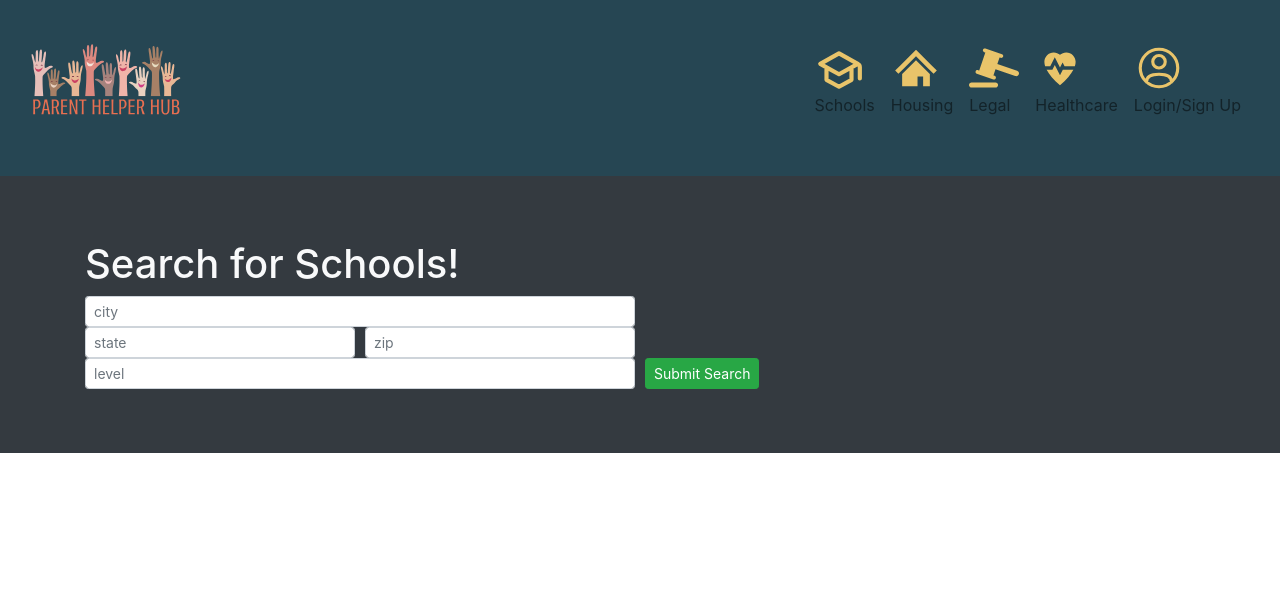
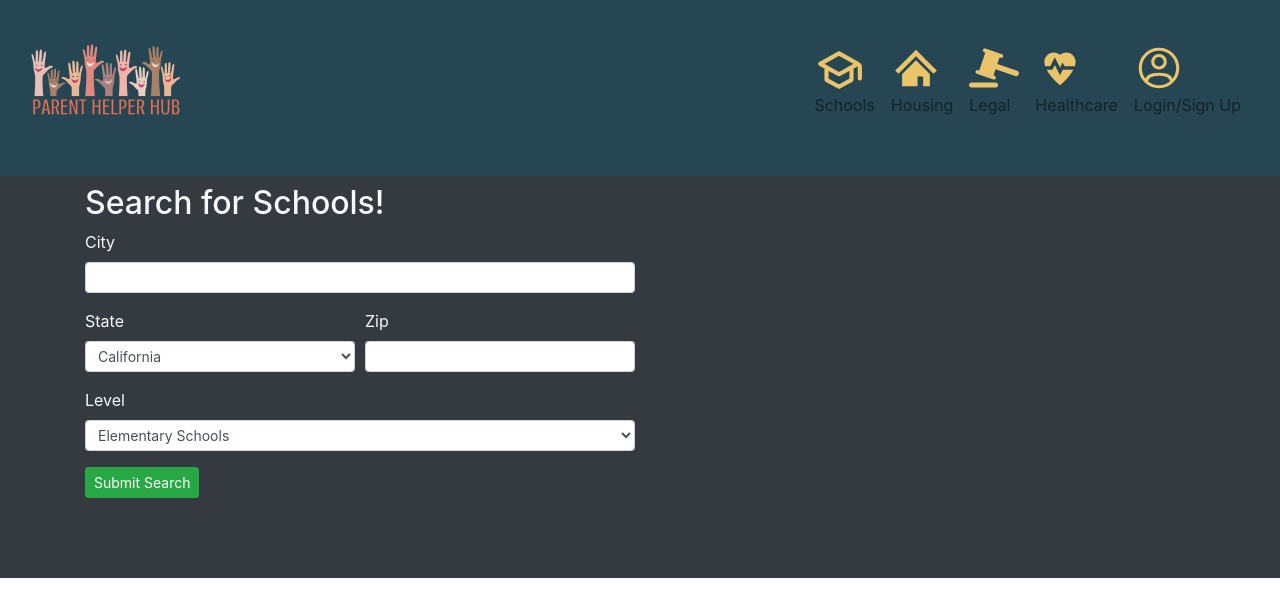
Before and after one commit to cmarielorber/parent-helper-hub, a React (Create React App) app in the folder client/: page /schools in a window 1280 px wide. Shown: the top 616 px of the page. Built offline with nearby package versions, Linux system fonts and the light colour scheme; no server answers.

Commit message:
implement dropdown list for the input fields 'State' and 'Level'

```diff
--- a/client/src/pages/Schools.js
+++ b/client/src/pages/Schools.js
@@ -1,34 +1,26 @@
-import React, {useEffect, useState} from 'react';
-import { Jumbotron, Container, Form, Col, Button } from 'react-bootstrap';
+import React, { useEffect, useState } from "react";
+import { Jumbotron, Container, Form, Col, Button } from "react-bootstrap";
+import { stateList, levelList } from "../utils/constants";
 
 function Schools() {
-    const [formState, setFormState] = useState({ searchCity: '', searchState: '', searchZip: '', searchLevel: '' });
+  const [formState, setFormState] = useState({
+    searchCity: "",
+    searchState: "CA",
+    searchZip: "",
+    searchLevel: "",
+  });
 
-    useEffect(() => {
-        let apiURL=`https://api.schooldigger.com/v2.0/schools`;
-            apiURL+=`?st=CA`;
-            apiURL+=`&city=San%20Diego`;
-            apiURL+=`&zip=92130`;
-            apiURL+=`&level=Elementary`;
-            apiURL+=`&appID=${process.env.REACT_APP_API_ID}`;
-            apiURL+=`&appKey=${process.env.REACT_APP_API_KEY}`;
-        console.log(apiURL);
-
-        // fetch(apiURL, { mode: 'no-cors'})
-        // .then((response) => {
-        //     console.log("***********response", response);
-        //     response.json()
-        // })
-        // .then((data) => {
-        //     console.log("***********data", data);
-        //     console.log(data)
-        // })
-        // .catch((err) => console.error(err));
-
-    }, []);
+  useEffect(() => {}, []);
 
   const handleFormSubmit = async (event) => {
     event.preventDefault();
+
+    setFormState({
+      searchCity: "",
+      searchState: "",
+      searchZip: "",
+      searchLevel: "",
+    });
   };
 
   const handleChange = (event) => {
@@ -40,68 +32,89 @@ function Schools() {
   };
 
   return (
-        <Jumbotron fluid className='text-light bg-dark'>
+    <Jumbotron fluid className="text-light bg-dark pt-2">
       <Container>
-          <h1>Search for Schools!</h1>
+        <h2>Search for Schools!</h2>
         <Form onSubmit={handleFormSubmit}>
           <Form.Row>
             <Col xs={12} md={6}>
+              <Form.Group>
+                <Form.Label>City</Form.Label>
                 <Form.Control
-                  name='searchCity'
+                  name="searchCity"
                   value={formState.searchCity}
                   onChange={handleChange}
-                  type='text'
-                  size='sm'
-                  placeholder='city'
+                  type="text"
+                  size="sm"
                 />
+              </Form.Group>
             </Col>
-
           </Form.Row>
           <Form.Row>
             <Col xs={12} md={3}>
+              <Form.Group>
+                <Form.Label>State</Form.Label>
                 <Form.Control
-                  name='searchState'
+                  as="select"
+                  name="searchState"
                   value={formState.searchState}
                   onChange={handleChange}
-                  type='text'
-                  size='sm'
-                  placeholder='state'
-                />
-
+                  size="sm"
+                >
+                  {stateList.map((usState) => (
+                    <option key={usState.id} value={usState.value}>
+                      {usState.label}
+                    </option>
+                  ))}
+                </Form.Control>
+              </Form.Group>
             </Col>
             <Col xs={12} md={3}>
+              <Form.Group>
+                <Form.Label>Zip</Form.Label>
                 <Form.Control
-                  name='searchZip'
+                  name="searchZip"
                   value={formState.searchZip}
                   onChange={handleChange}
-                  type='text'
-                  size='sm'
-                  placeholder='zip'
+                  type="text"
+                  size="sm"
                 />
+              </Form.Group>
             </Col>
           </Form.Row>
-
           <Form.Row>
             <Col xs={12} md={6}>
+              <Form.Group>
+                <Form.Label>Level</Form.Label>
                 <Form.Control
-                  name='searchLevel'
+                  as="select"
+                  name="searchLevel"
                   value={formState.searchLevel}
                   onChange={handleChange}
-                  type='text'
-                  size='sm'
-                  placeholder='level'
-                />
+                  size="sm"
+                >
+                  {levelList.map((level) => (
+                    <option key={level.id} value={level.value}>
+                      {level.label}
+                    </option>
+                  ))}
+                </Form.Control>
+              </Form.Group>
             </Col>
+          </Form.Row>
+          <Form.Row>
             <Col xs={12} md={4}>
-                <Button type='submit' variant='success' size='sm'>
+              <Form.Group>
+                <Button type="submit" variant="success" size="sm">
                   Submit Search
                 </Button>
+              </Form.Group>
             </Col>
           </Form.Row>
         </Form>
       </Container>
     </Jumbotron>
-    )
+  );
 }
 
 export default Schools;
--- /dev/null
+++ b/client/src/utils/constants.js
@@ -0,0 +1,63 @@
+export const stateList = [
+    { id: 1, value: 'AL', label: 'Alabama' },
+    { id: 2, value: 'AK', label: 'Alaska' },
+    { id: 3, value: 'AZ', label: 'Arizona' },
+    { id: 4, value: 'AR', label: 'Arkansas' },
+    { id: 5, value: 'CA', label: 'California' },
+    { id: 6, value: 'CO', label: 'Colorado' },
+    { id: 7, value: 'CT', label: 'Connecticut' },
+    { id: 8, value: 'DE', label: 'Delaware' },
+    { id: 9, value: 'DC', label: 'District Of Columbia' },
+    { id: 10, value: 'FL', label: 'Florida' },
+    { id: 11, value: 'GA', label: 'Georgia' },
+    { id: 12, value: 'HI', label: 'Hawaii' },
+    { id: 13, value: 'ID', label: 'Idaho' },
+    { id: 14, value: 'IL', label: 'Illinois' },
+    { id: 15, value: 'IN', label: 'Indiana' },
+    { id: 16, value: 'IA', label: 'Iowa' },
+    { id: 17, value: 'KS', label: 'Kansas' },
+    { id: 18, value: 'KY', label: 'Kentucky' },
+    { id: 19, value: 'LA', label: 'Louisiana' },
+    { id: 20, value: 'ME', label: 'Maine' },
+    { id: 21, value: 'MD', label: 'Maryland' },
+    { id: 22, value: 'MA', label: 'Massachusetts' },
+    { id: 23, value: 'MI', label: 'Michigan' },
+    { id: 24, value: 'MN', label: 'Minnesota' },
+    { id: 25, value: 'MS', label: 'Mississippi' },
+    { id: 26, value: 'MO', label: 'Missouri' },
+    { id: 27, value: 'MT', label: 'Montana' },
+    { id: 28, value: 'NE', label: 'Nebraska' },
+    { id: 29, value: 'NV', label: 'Nevada' },
+    { id: 30, value: 'NH', label: 'New Hampshire' },
+    { id: 31, value: 'NJ', label: 'New Jersey' },
+    { id: 32, value: 'NM', label: 'New Mexico' },
+    { id: 33, value: 'NY', label: 'New York' },
+    { id: 34, value: 'NC', label: 'North Carolina' },
+    { id: 35, value: 'ND', label: 'North Dakota' },
+    { id: 36, value: 'OH', label: 'Ohio' },
+    { id: 37, value: 'OK', label: 'Oklahoma' },
+    { id: 38, value: 'OR', label: 'Oregon' },
+    { id: 39, value: 'PA', label: 'Pennsylvania' },
+    { id: 40, value: 'RI', label: 'Rhode Island' },
+    { id: 41, value: 'SC', label: 'South Carolina' },
+    { id: 42, value: 'SD', label: 'South Dakota' },
+    { id: 43, value: 'TN', label: 'Tennessee' },
+    { id: 44, value: 'TX', label: 'Texas' },
+    { id: 45, value: 'UT', label: 'Utah' },
+    { id: 46, value: 'VT', label: 'Vermont' },
+    { id: 47, value: 'VA', label: 'Virginia' },
+    { id: 48, value: 'WA', label: 'Washington' },
+    { id: 49, value: 'WV', label: 'West Virginia' },
+    { id: 50, value: 'WI', label: 'Wisconsin' },
+    { id: 51, value: 'WY', label: 'Wyoming' },
+];
+
+
+export const levelList = [
+    { id: 1, value: 'Elementary', label: 'Elementary Schools' },
+    { id: 2, value: 'Middle', label: 'Middle Schools' },
+    { id: 3, value: 'High', label: 'High Schools' },
+    { id: 4, value: 'Alt', label: 'Alternate Schools' },
+    { id: 5, value: 'Public', label: 'Public Schools' },
+    { id: 6, value: 'Private', label: 'Private Schools' },
+];
```
Lines whose indentation alone changed are shown as unchanged.
